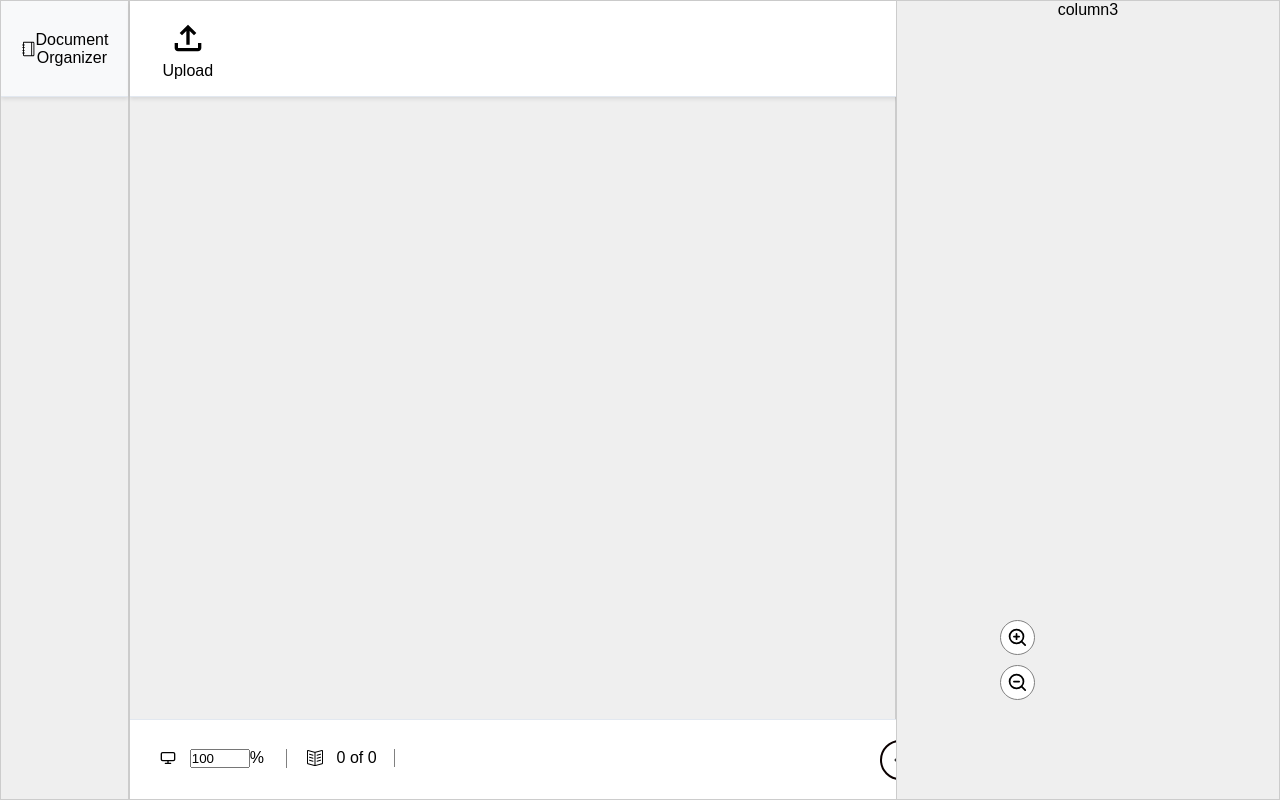
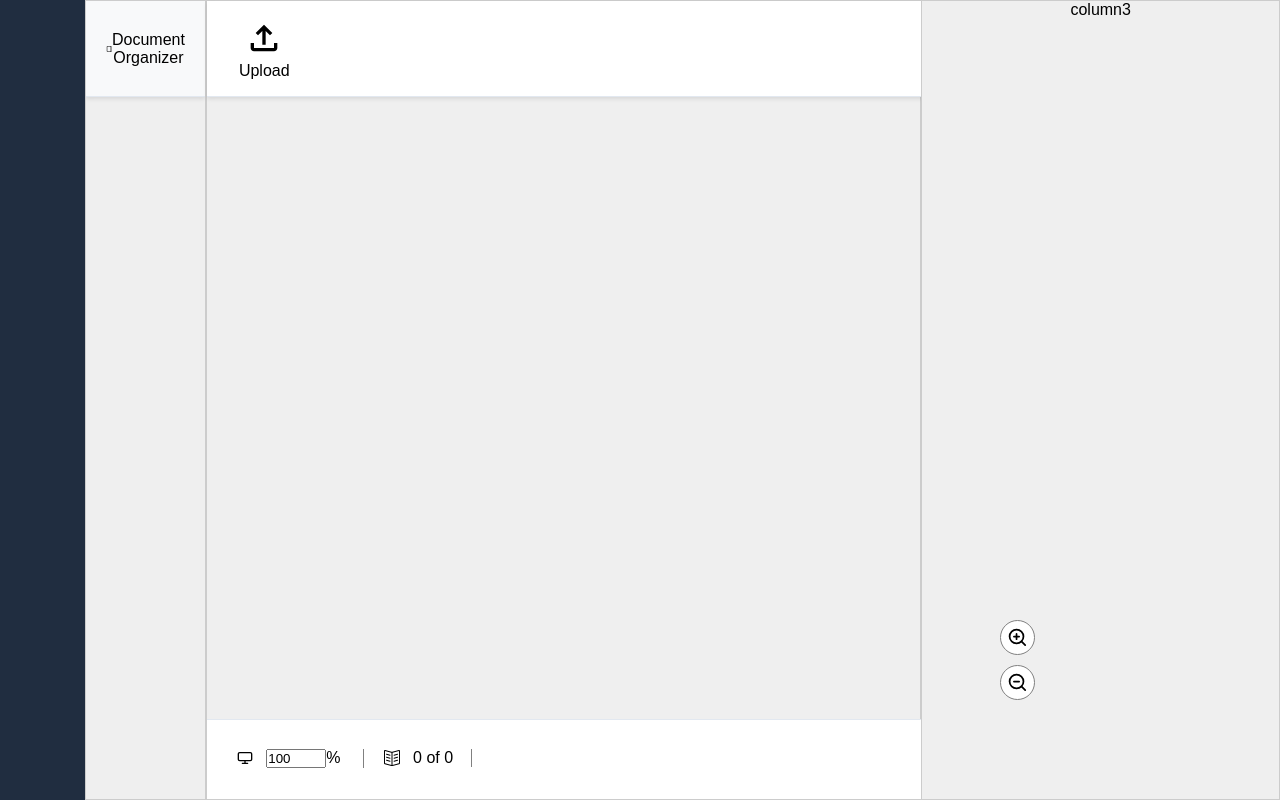
Before and after one commit to enjyashraf18/Annotation-tool, a React (Create React App) app: page / in a window 1280 px wide. Built offline with nearby package versions, Linux system fonts and the light colour scheme.

Commit message:
creating the base of the sidebar

```diff
--- a/src/App.css
+++ b/src/App.css
@@ -323,3 +323,9 @@ header {
 .thumbnail-container.selected .thumbnail-image {
   border: 2px solid rgb(59, 130, 246);
 }
+
+.sideBar{
+  height: 100vh;
+  width: 85px;
+  background-color: rgb(32,45,64);
+}
--- a/src/App.js
+++ b/src/App.js
@@ -134,7 +134,12 @@ function App() {
 
   return (
 
+
 <div className="main-container">
+      <div className='sideBar'>
+        <sideBar/>
+
+      </div>
       {/* <div className='column column1'> column1</div> */}
       <div className='column column1'>
       <header className='column1-header'>
```
Also changed, not shown: src/components/sideBar.jsx (added, +15 -0 lines).
